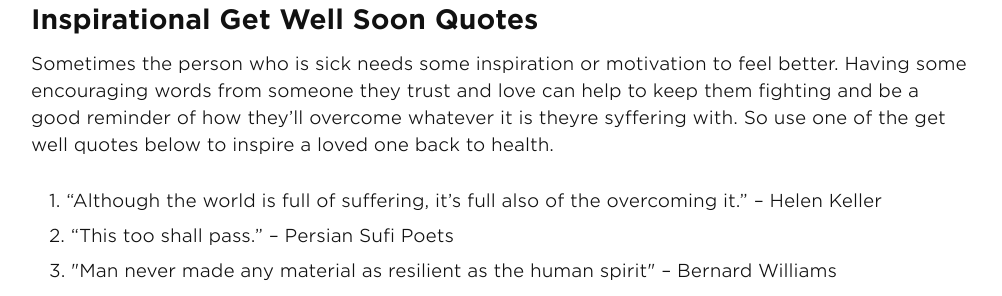
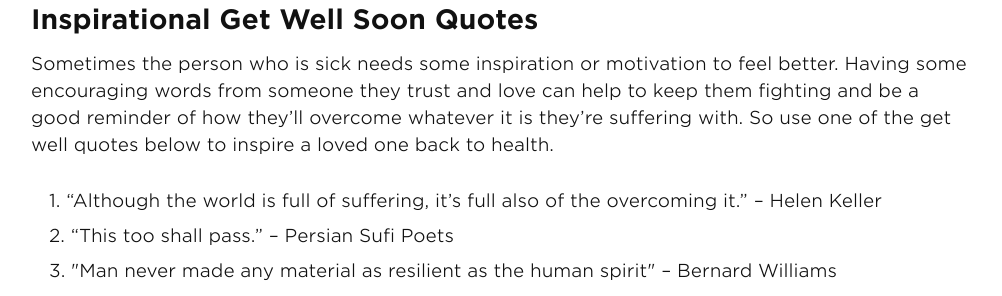
Before and after one commit to andyml123/andyml123.github.io, a Jekyll site: the page built from get-well-soon-quotes.md, in a window 1280 px wide and 900 px high. Shown: the part 468-764 px from the top of the window, without its empty margins (139-1141 px from the left). Built offline with Jekyll 4.4.1, drawn with Linux system fonts in a browser that asks for light colours; a script that is not in the unit is left out.

Commit message:
Update get-well-soon-quotes.md

```diff
--- a/get-well-soon-quotes.md
+++ b/get-well-soon-quotes.md
@@ -20,7 +20,7 @@ A friend or loved one becoming ill can be a really tough time. Seeing someone yo
 
 <h2>Inspirational Get Well Soon Quotes</h2>
 
-Sometimes the person who is sick needs some inspiration or motivation to feel better. Having some encouraging words from someone they trust and love can help to keep them fighting and be a good reminder of how they'll overcome whatever it is theyre syffering with. So use one of the get well quotes below to inspire a loved one back to health.
+Sometimes the person who is sick needs some inspiration or motivation to feel better. Having some encouraging words from someone they trust and love can help to keep them fighting and be a good reminder of how they'll overcome whatever it is they're suffering with. So use one of the get well quotes below to inspire a loved one back to health.
 
 <ol>
 <li>“Although the world is full of suffering, it’s full also of the overcoming it.” – Helen Keller </li>
```
